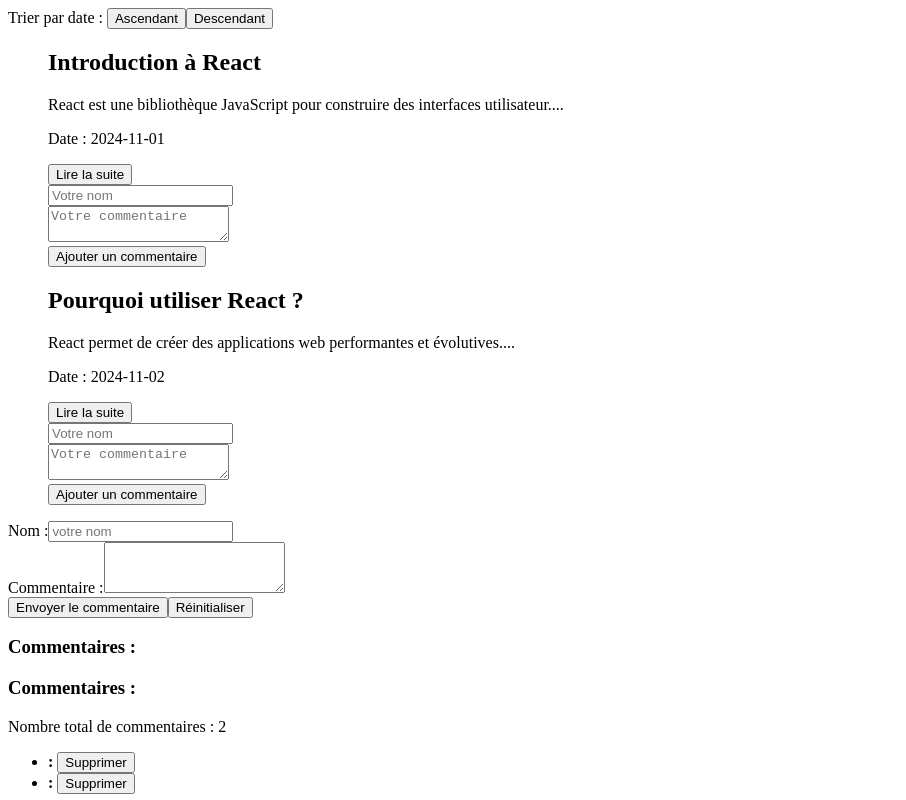
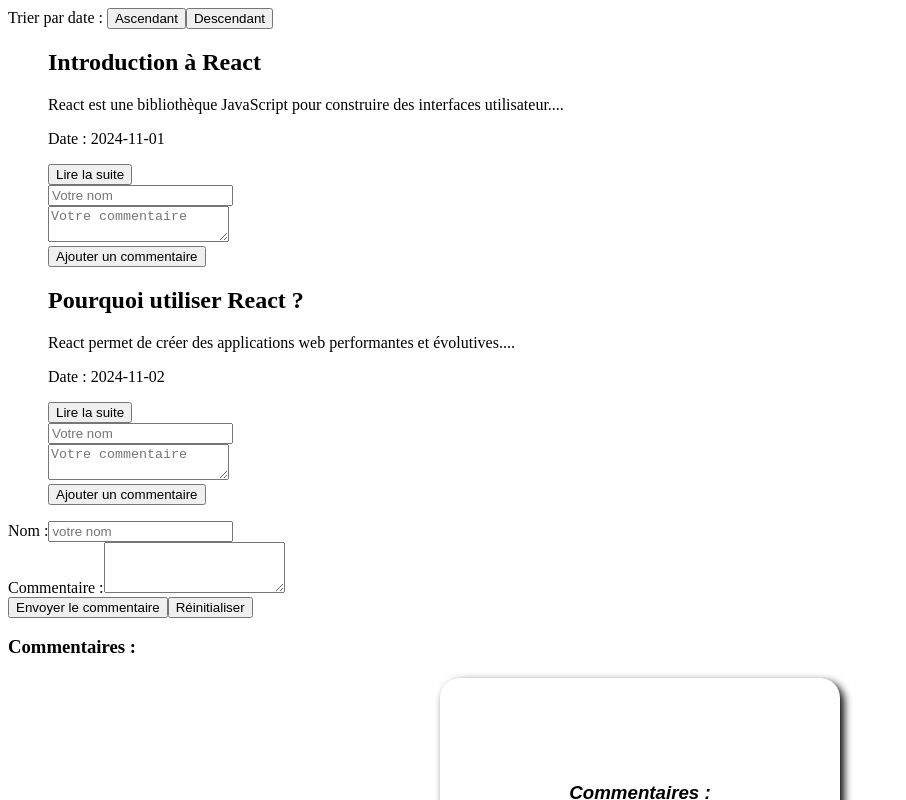
Before and after one commit to TheAsherah/NewConflit-WFS206, a React (Vite) app: page / in a window 1280 px wide. Shown: the top 800 px of the page, without its empty margins (0-906 px from the left). Built offline with nearby package versions, Linux system fonts and the light colour scheme.

Commit message:
Adding styling to the comment section

```diff
--- a/src/Components/CommentList.jsx
+++ b/src/Components/CommentList.jsx
@@ -1,21 +1,23 @@
 import React from 'react';
+import './comment.css'
+
 
 const CommentList = ({ comments, deleteComment }) => {
   return (
-    <div>
-      <h3>Commentaires :</h3>
+    <div className='container'>
+      <h3 className='headreComment'>Commentaires :</h3>
       <p>Nombre total de commentaires : {comments.length}</p> {/* Affiche le nombre total de commentaires */}
       {comments.length > 0 ? (
         <ul>
           {comments.map((comment, index) => (
             <li key={index}>
               <strong>{comment.author}:</strong> {comment.content}
-              <button onClick={() => deleteComment(index)}>Supprimer</button>
+              <button className='btn' onClick={() => deleteComment(index)}>Supprimer</button>
             </li>
           ))}
         </ul>
       ) : (
-        <p>Aucun commentaire pour le moment.</p>
+        <p className='paragraph'>Aucun commentaire pour le moment.</p>
       )}
     </div>
   );
--- /dev/null
+++ b/src/Components/comment.css
@@ -0,0 +1,32 @@
+.container {
+    border-radius: 20px ;
+    width: 400px;
+    height: 400px;
+    display: flex;
+    flex-direction: column;
+    gap: 4px;
+    justify-content: center;
+    align-items: center;
+    margin: 20px auto;
+    box-shadow: 4px 4px 8px black;
+}
+
+.headreComment {
+    font-family: sans-serif;
+    font-weight: bold;
+    font-style: italic;
+    text-decoration: underline;
+
+}
+.btn {
+    padding: .4rem 1rem;
+    background-color: green;
+    border-radius: 4px;
+    box-shadow: 2px 2px 4px green;
+    border: none;
+    margin: .4rem 0;
+}
+
+.paragraph {
+    color: rgb(53, 53, 53);
+}
```
